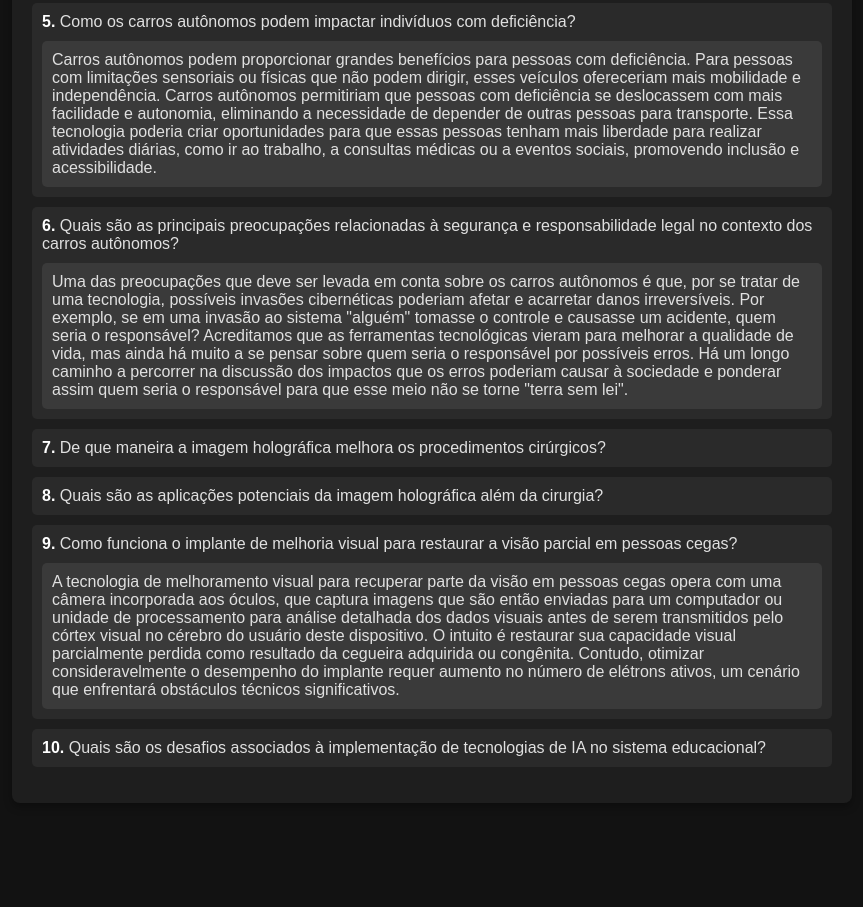
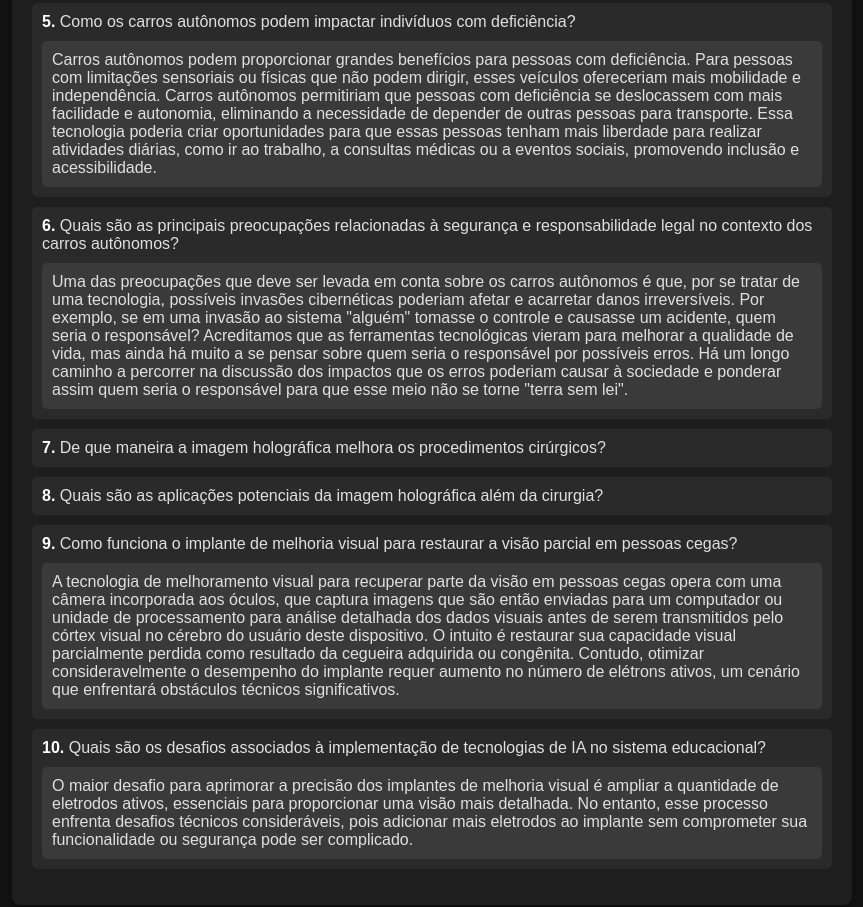
Before and after one commit to Dangil1dev/Atividade-31-10-2024, a plain HTML site: page index.html in a window 1280 px wide. Shown: the part 1171-2078 px from the top of the page, without its empty margins (208-1071 px from the left). Before the commit the page ends 1994 px from the top, so only its background shows below. Drawn offline with Linux system fonts and the light colour scheme.

Commit message:
Update index.html

```diff
--- a/index.html
+++ b/index.html
@@ -173,6 +173,9 @@
             </li>
             <li class="pergunta">
                 <span class="num-pergunta">10.</span> Quais são os desafios associados à implementação de tecnologias de IA no sistema educacional?
+                <div class="resposta">
+                    O maior desafio para aprimorar a precisão dos implantes de melhoria visual é ampliar a quantidade de eletrodos ativos, essenciais para proporcionar uma visão mais detalhada. No entanto, esse processo enfrenta desafios técnicos consideráveis, pois adicionar mais eletrodos ao implante sem comprometer sua funcionalidade ou segurança pode ser complicado.
+                </div>
             </li>
         </ol>
     </div>
```
